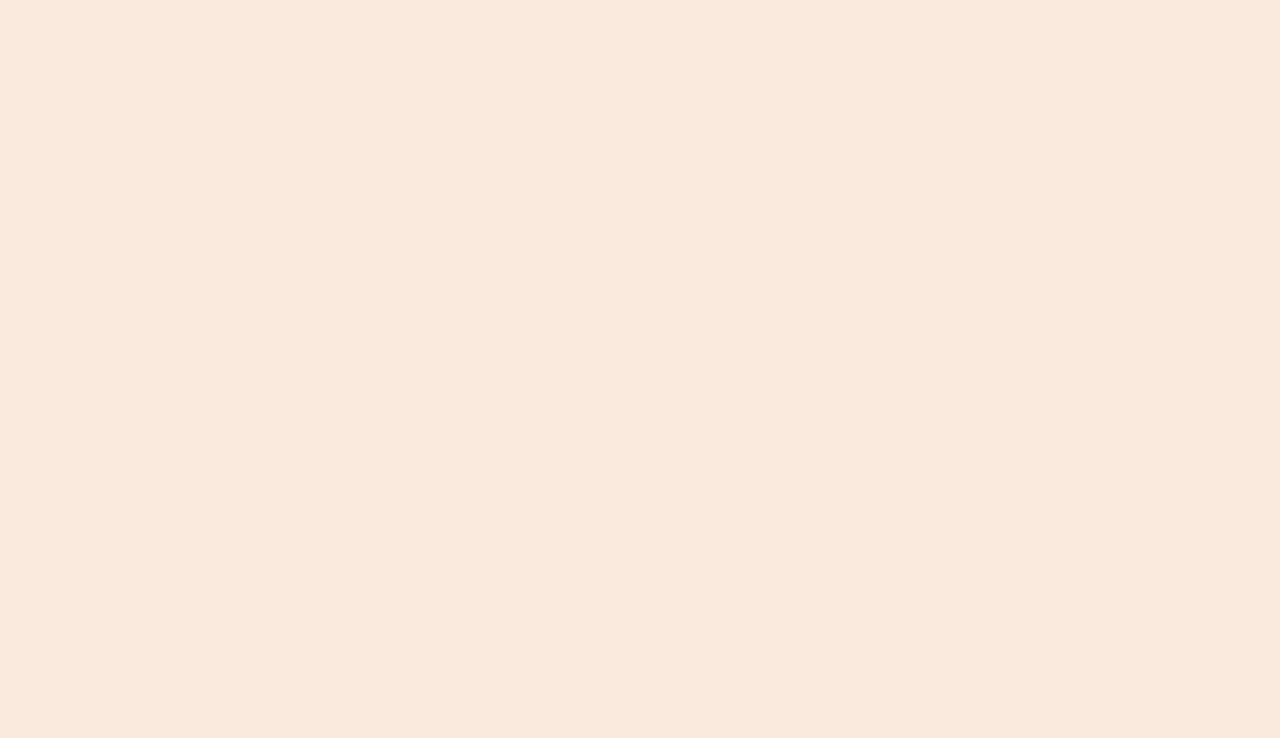
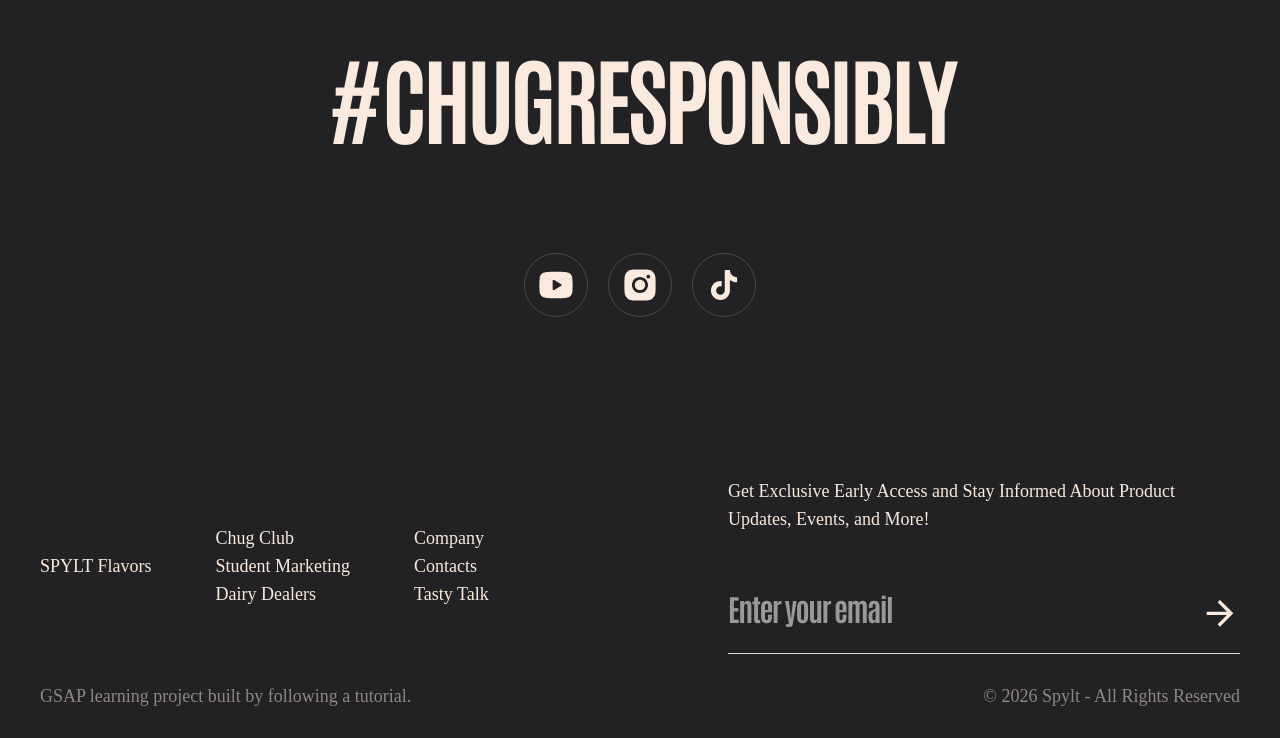
Before and after one commit to MahalakshmiPFW/gsap-awwwards, a React (Vite) app: page / in a window 1280 px wide. Shown: the part 5161-5899 px from the top of the page. Before the commit the page ends 4809 px from the top, so only its background shows below. Built offline with nearby package versions, Linux system fonts and the light colour scheme; grey boxes are pictures that could not be loaded; a web font is replaced by a local one.

Commit message:
add footer section

```diff
--- a/src/App.jsx
+++ b/src/App.jsx
@@ -8,6 +8,7 @@ import { useGSAP } from "@gsap/react";
 import NutritionSection from './sections/NutritionSection';
 import BenefitSection from './sections/BenefitSection';
 import TestimonialSection from './sections/TestimonialSection';
+import FooterSection from './sections/FooterSection';
 
 gsap.registerPlugin(ScrollTrigger, ScrollSmoother);
 
@@ -35,6 +36,7 @@ const App = () => {
           <TestimonialSection />
         </div>
 
+        <FooterSection />
       </div>
     </div>
   </main>
--- /dev/null
+++ b/src/sections/FooterSection.jsx
@@ -0,0 +1,97 @@
+import { useMediaQuery } from "react-responsive";
+
+const FooterSection = () => {
+  const isMobile = useMediaQuery({
+    query: "(max-width: 768px)",
+  });
+
+  return (
+    <section className="footer-section">
+      <img
+        src="/images/footer-dip.png"
+        alt=""
+        className="w-full object-cover -translate-y-1"
+      />
+
+      <div className="2xl:h-[110dvh] relative md:pt-[20vh] pt-[10vh]">
+        <div className="overflow-hidden z-10">
+          <h1 className="general-title text-center text-milk py-5">
+            #CHUGRESPONSIBLY
+          </h1>
+        </div>
+
+        {isMobile ? (
+          <img
+            src="/images/footer-drink.png"
+            className="absolute top-0 object-contain"
+          />
+        ) : (
+          <video
+            src="/videos/splash.mp4"
+            autoPlay
+            playsInline
+            muted
+            className="absolute top-0 object-contain mix-blend-lighten"
+          />
+        )}
+
+        <div className="flex-center gap-5 relative z-10 md:mt-20 mt-5">
+          <div className="social-btn">
+            <img src="./images/yt.svg" alt="" />
+          </div>
+          <div className="social-btn">
+            <img src="./images/insta.svg" alt="" />
+          </div>
+          <div className="social-btn">
+            <img src="./images/tiktok.svg" alt="" />
+          </div>
+        </div>
+
+        <div className="mt-40 md:px-10 px-5 flex gap-10 md:flex-row flex-col justify-between text-milk font-paragraph md:text-lg font-medium">
+          <div className="flex items-center md:gap-16 gap-5">
+            <div>
+              <p>SPYLT Flavors</p>
+            </div>
+            <div>
+              <p>Chug Club</p>
+              <p>Student Marketing</p>
+              <p>Dairy Dealers</p>
+            </div>
+            <div>
+              <p>Company</p>
+              <p>Contacts</p>
+              <p>Tasty Talk</p>
+            </div>
+          </div>
+
+          <div className="md:max-w-lg">
+            <p>
+              Get Exclusive Early Access and Stay Informed About Product
+              Updates, Events, and More!
+            </p>
+            <div className="flex justify-between items-center border-b border-[#D9D9D9] py-5 md:mt-10">
+              {/* The input field and arrow icon for newsletter signup. */}{" "}
+              {/* A border at the bottom for a clean, modern look. */}
+              <input
+                type="email"
+                placeholder="Enter your email"
+                className="w-full placeholder:font-sans placeholder:text-[#999999]"
+              />
+              <img src="/images/arrow.svg" alt="arrow" />
+            </div>
+          </div>
+        </div>
+
+        <div className="copyright-box">
+          {/* The final row with copyright and legal links. */}
+          <p>GSAP learning project built by following a tutorial.</p>
+          <div className="flex items-center gap-7">
+            <p>© 2026 Spylt - All Rights Reserved</p>
+          </div>
+        </div>
+      </div>
+    </section>
+  );
+};
+
+export default FooterSection;
```
